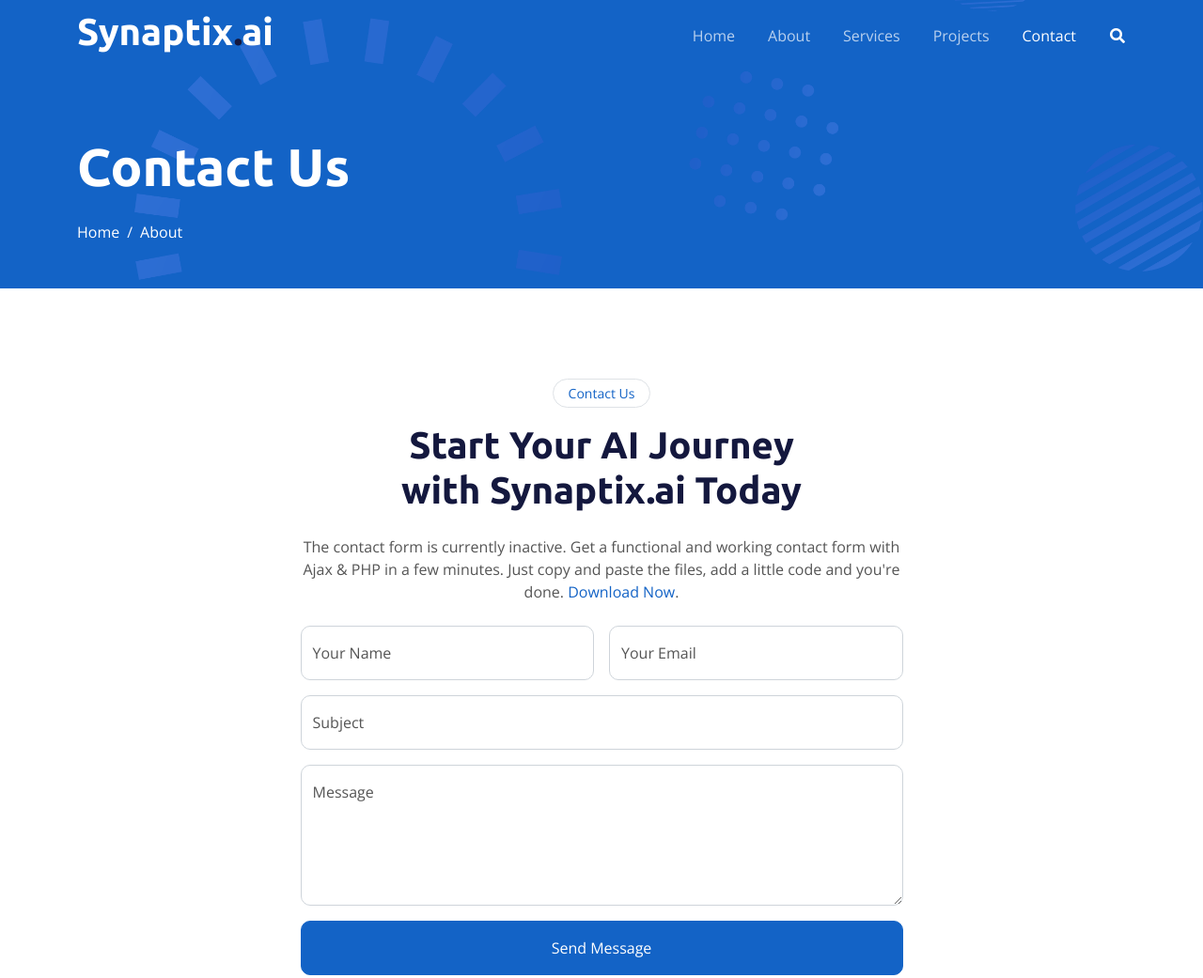
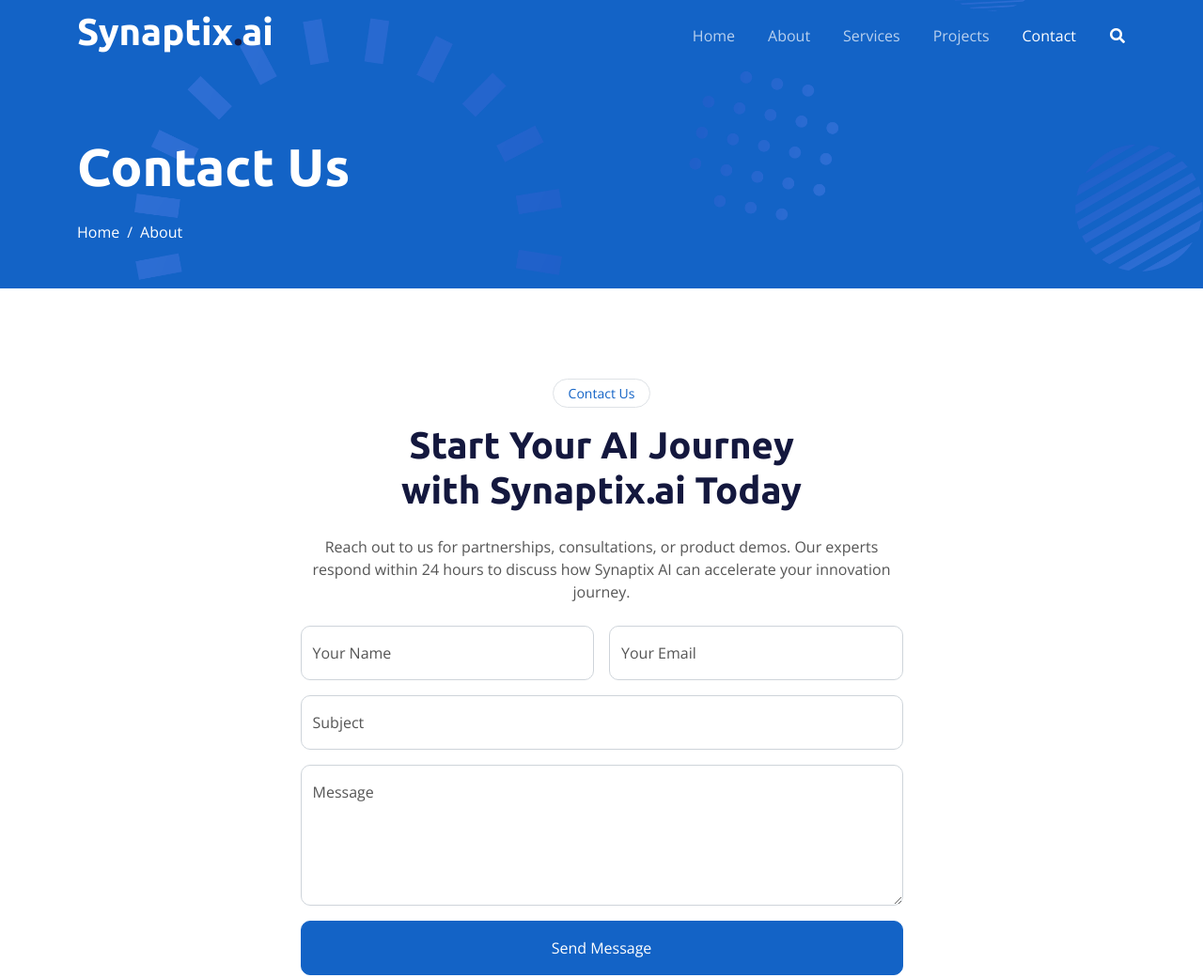
Before and after one commit to Chaudhary-Shajeer-Ashraf/synaptix, a plain HTML site: page contact.html in a window 1280 px wide. Shown: the top 1041 px of the page at 94% size. Drawn offline with nearby package versions, Linux system fonts and the light colour scheme.

Commit message:
Removing old files and adding updated project files

```diff
--- a/contact.html
+++ b/contact.html
@@ -134,9 +134,10 @@
             </div>
             <div class="row justify-content-center">
                 <div class="col-lg-7">
-                    <p class="text-center mb-4">The contact form is currently inactive. Get a functional and working
-                        contact form with Ajax & PHP in a few minutes. Just copy and paste the files, add a little code
-                        and you're done. <a href="https://htmlcodex.com/contact-form">Download Now</a>.</p>
+                    <p class="text-center mb-4">Reach out to us for partnerships, consultations, or product demos.
+                        Our experts respond within 24 hours to discuss how Synaptix AI can accelerate your innovation
+                        journey.
+                        <!-- <a href="https://htmlcodex.com/contact-form">Download Now</a>.</p> -->
                     <div class="wow fadeIn" data-wow-delay="0.3s">
                         <form action="https://formspree.io/f/xeoplvpe" method="POST">
                             <div class="row g-3">
```
